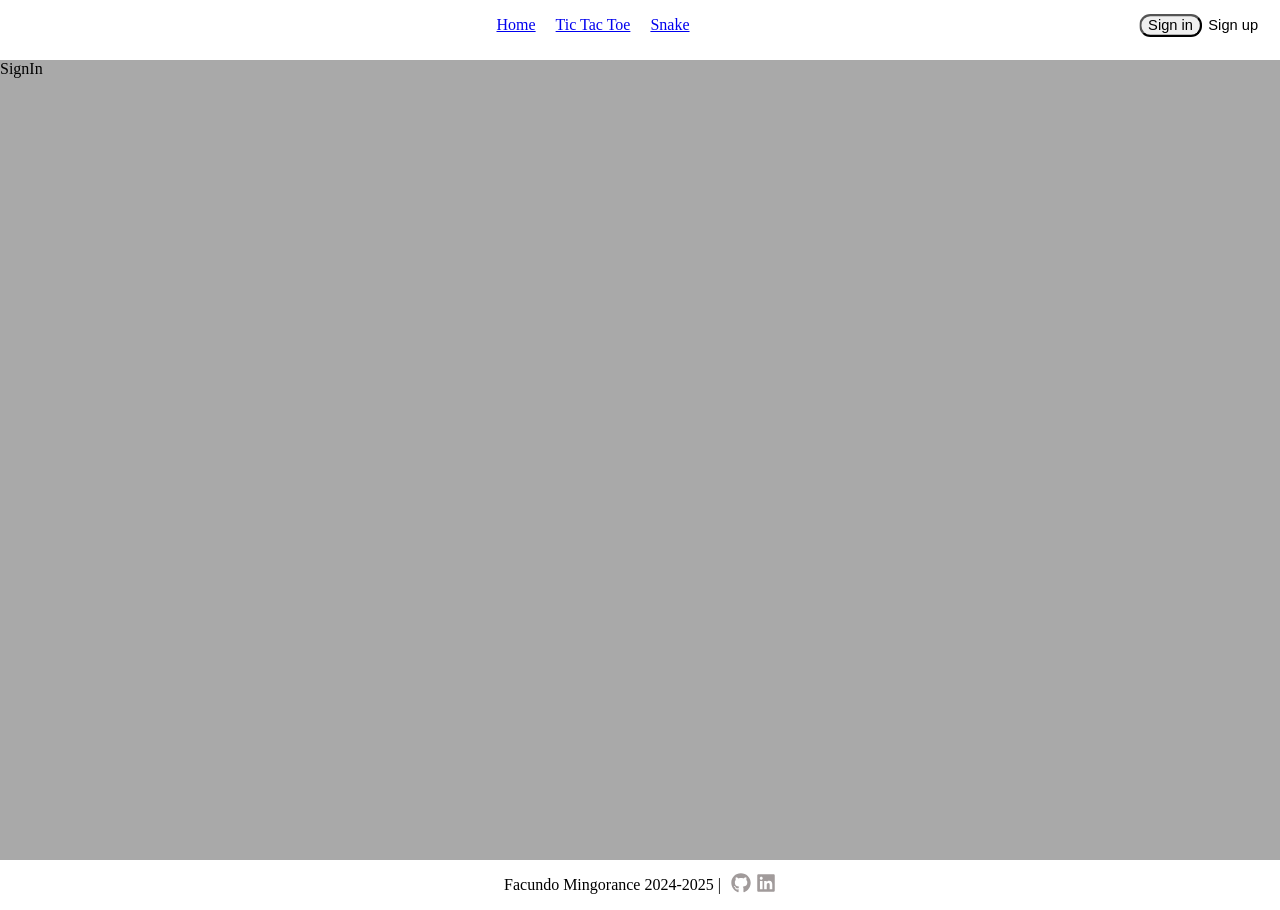
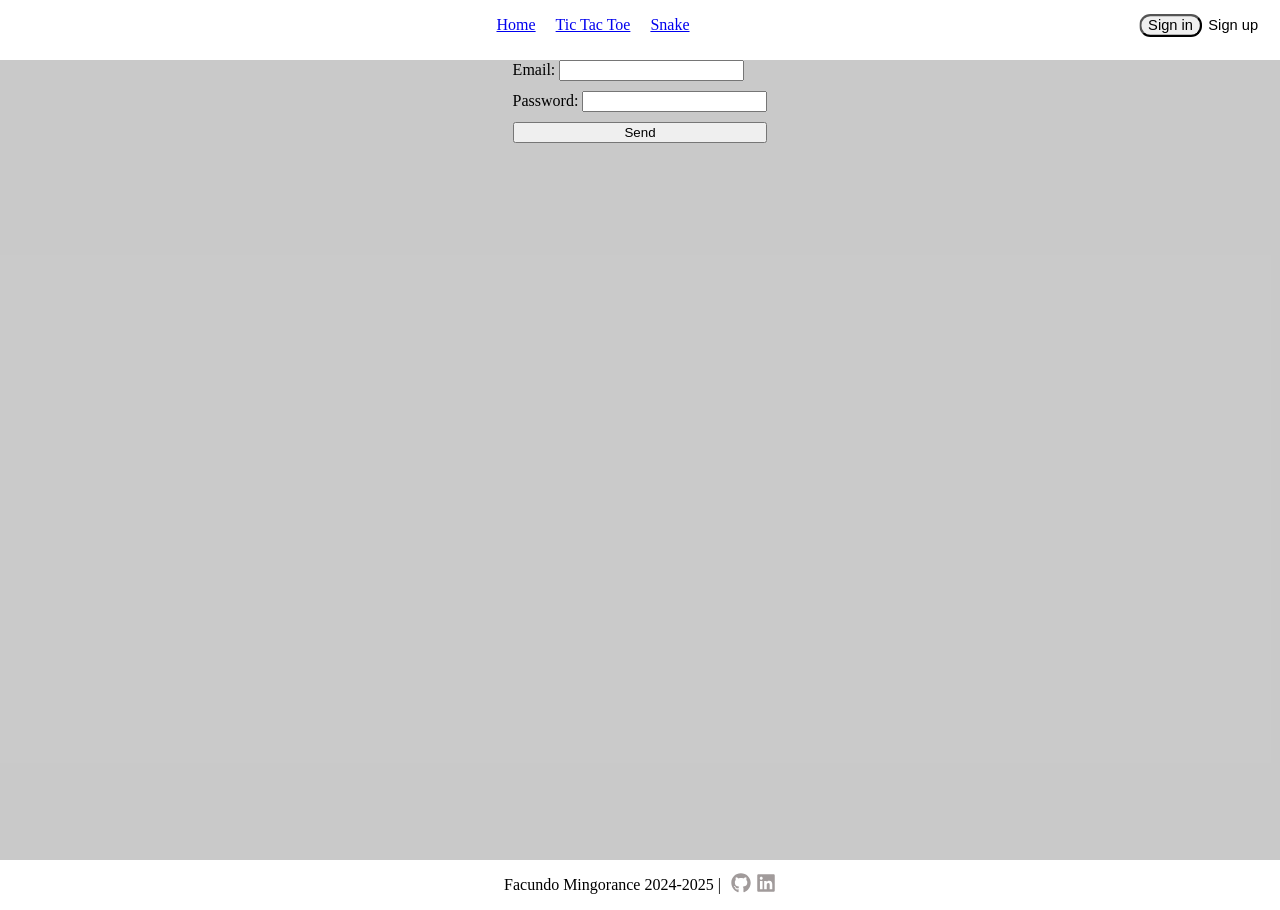
Before and after one commit to FacuM87/tic-tac-toe, a React (Vite) app in the folder frontend/: page / in a window 1280 px wide. Both pictures are taken after a click on the button "Sign in". Built offline with nearby package versions, Linux system fonts and the light colour scheme.

Commit message:
avances en login

```diff
--- a/frontend/src/components/SignIn-SignUp/SignIn/SignIn.css
+++ b/frontend/src/components/SignIn-SignUp/SignIn/SignIn.css
@@ -1,6 +1,14 @@
 .signInModal{
     min-height: 100vh;
     min-width: 100vw;
-    background-color: darkgray;
+    background-color: rgba(169, 169, 169, 0.62);
     z-index: 20;
+
 }
+
+
+.signIn-form{
+    display: grid;
+    place-content: start center;
+    gap: 10px;
+}
--- a/frontend/src/components/SignIn-SignUp/SignIn/SignIn.jsx
+++ b/frontend/src/components/SignIn-SignUp/SignIn/SignIn.jsx
@@ -2,9 +2,48 @@ import React from 'react'
 import "./SignIn.css"
 
 const SignIn = () => {
+
+  const handleSubmit = async (e) => {
+    e.preventDefault()
+
+    const loginData = {
+      email: e.target.email.value,
+      password: e.target.password.value,
+    };
+
+    try {
+      const serverResponse = await fetch("localhost:3000/api/auth/signIn",{
+        headers: {"Content-Type": "application/json"},
+        method: "POST",
+        body: JSON.stringify(loginData)
+      })
+
+      const data = await serverResponse.json();
+
+      console.log(data);
+
+    } catch (error) {
+      console.error("Couldnt Login: "+error);
+      ;
+
+    }
+
+
+  }
+
   return (
     <div className='signInModal'>
-        SignIn
+      <form className='signIn-form' onSubmit={handleSubmit}>
+        <div>
+          <label htmlFor="email">Email: </label>
+          <input id='email' type="email" name='email'autoComplete='on'/>
+        </div>
+        <div>
+          <label htmlFor="password">Password: </label>
+          <input id='password' type="password" name='password'/>
+        </div>
+        <button >Send</button>
+      </form>
     </div>
   )
 }
--- a/frontend/src/components/nav/Nav.jsx
+++ b/frontend/src/components/nav/Nav.jsx
@@ -5,7 +5,7 @@ import SignIn from '../SignIn-SignUp/SignIn/SignIn'
 
 const Nav = () => {
     const [signInModal, setSignInModal] = useState(false)
-    const handleSubmit = () => { }
+
 
     return (
         <>
```
Also changed, not shown: frontend/src/components/SignIn-SignUp/SignUp/SignUp.jsx (+13 -1 lines), 1 other file (tests, documents, lock files or other folders).
